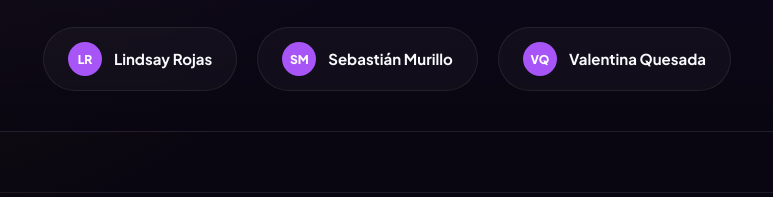
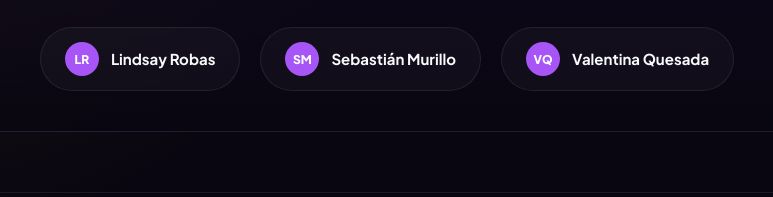
Before and after one commit to josepjos/TripComp, a plain HTML site: page index.html in a window 1280 px wide. Shown: the part 1186-1383 px from the top of the page, 253-1026 px from the left. Drawn offline with nearby package versions, Linux system fonts and the light colour scheme.

Commit message:
Fix typo in developer's name

```diff
--- a/index.html
+++ b/index.html
@@ -331,7 +331,7 @@
             <p class="team-desc">Somos un equipo comprometido con crear soluciones tecnológicas útiles y accesibles para la comunidad costarricense.</p>
 
             <div class="devs-container">
-                <div class="dev-card"><div class="dev-badge">LR</div> Lindsay Rojas</div>
+                <div class="dev-card"><div class="dev-badge">LR</div> Lindsay Robas</div>
                 <div class="dev-card"><div class="dev-badge">SM</div> Sebastián Murillo</div>
                 <div class="dev-card"><div class="dev-badge">VQ</div> Valentina Quesada</div>
             </div>
```
